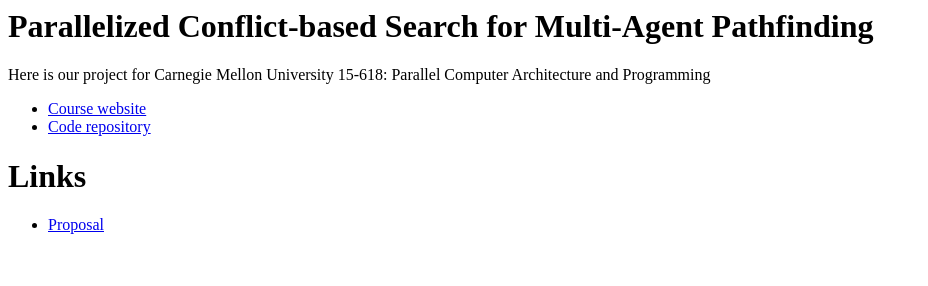
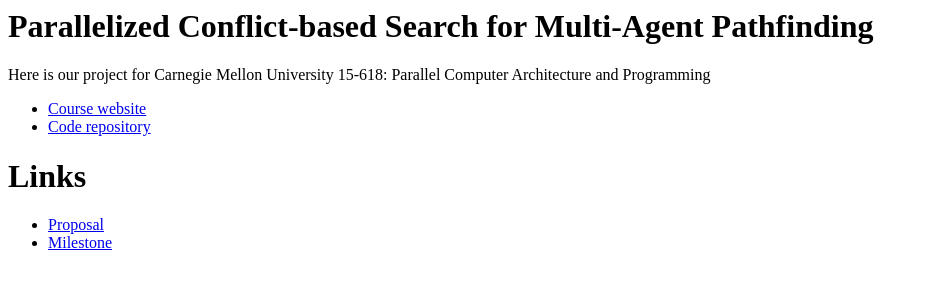
Before and after one commit to jsongCMU/parallel_CBS, a plain HTML site: page index.html in a window 1280 px wide. Shown: the whole page, without its empty margins (0-928 px from the left). Drawn offline with Linux system fonts and the light colour scheme.

Commit message:
Add milestone to main page

```diff
--- a/index.html
+++ b/index.html
@@ -7,4 +7,5 @@
 <h1 id="links">Links</h1>
 <ul>
 <li><a href="proposal.html">Proposal</a></li>
+<li><a href="milestone.html">Milestone</a></li>
 </ul>
```
Also changed, not shown: 1 other file.
